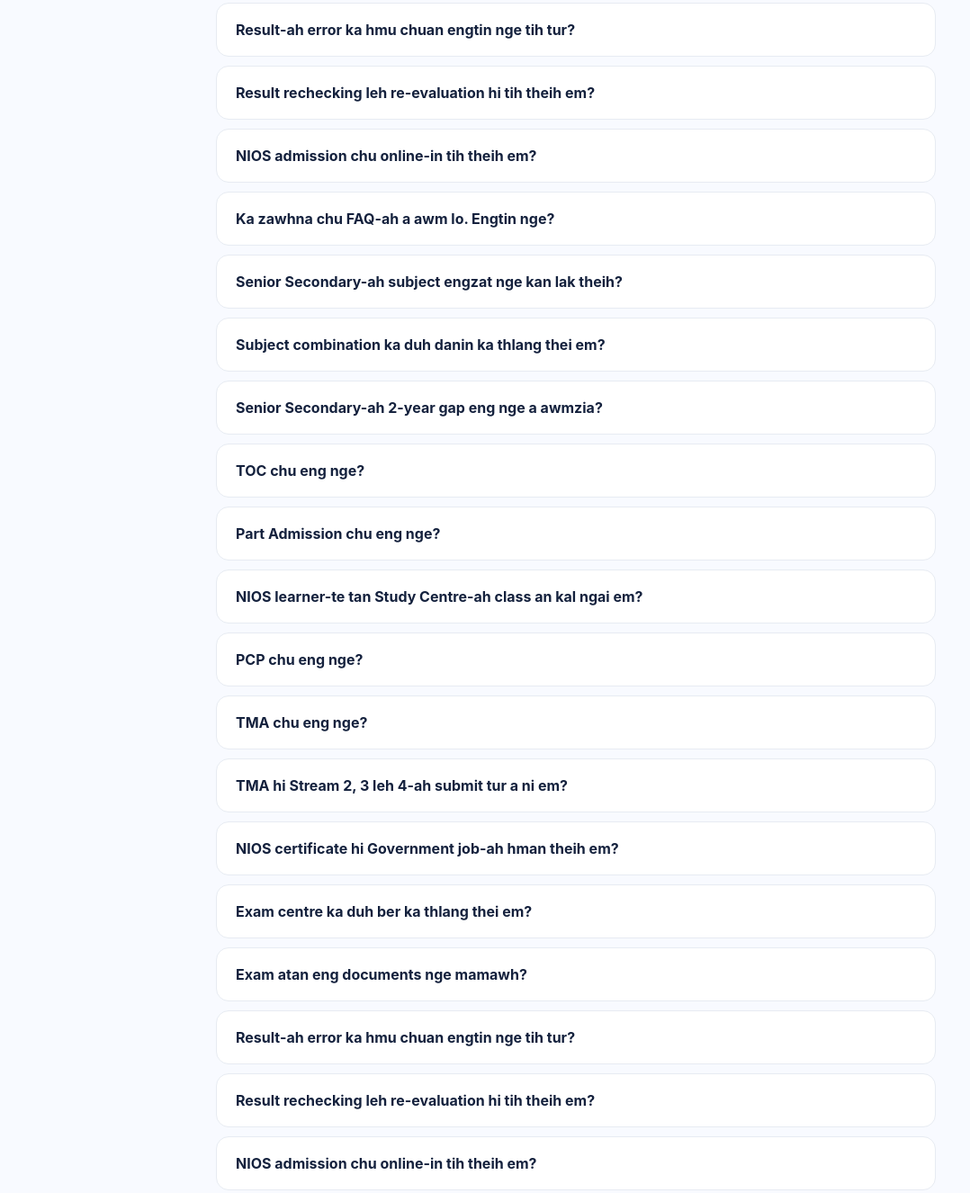
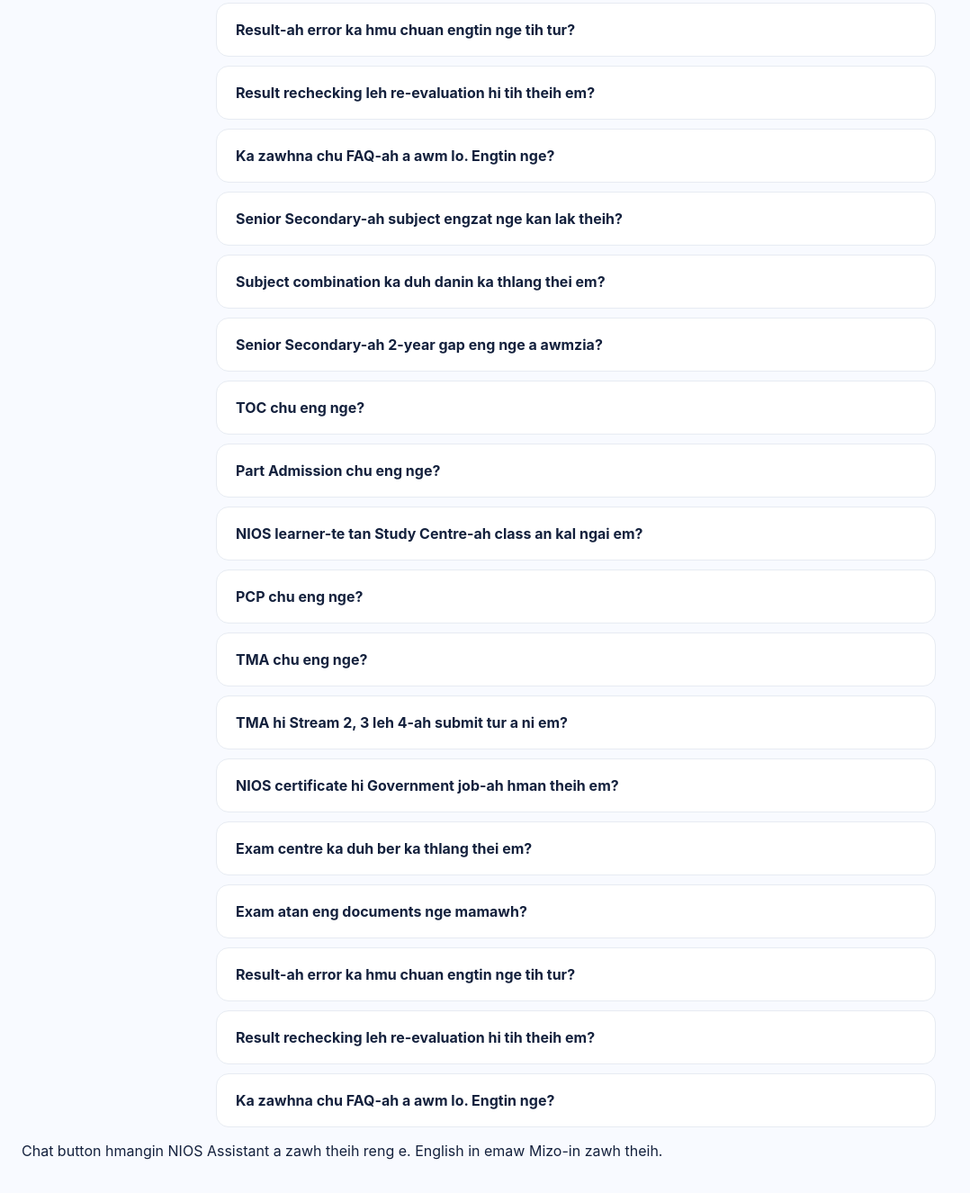
Before and after one commit to NIOSMizoram/nios-admission-centre, a website: page index.html in a window 1280 px wide. Shown: the part 2794-4120 px from the top of the page at 90% size, without its empty margins (0-1078 px from the left). Drawn offline with Linux system fonts and the light colour scheme.

Commit message:
Update index.html

```diff
--- a/index.html
+++ b/index.html
@@ -186,10 +186,6 @@
     <p>Aw. Rechecking leh re-evaluation provision a awm. Rechecking fee ₹400 per subject a ni. Re-evaluation fee chu Public Examination-ah ₹1000 per subject, ODE-ah ₹1200 per subject a ni. Theory paper atan chauh applicable a ni.</p>
   </details>
 
-  <details>
-    <summary>NIOS admission chu online-in tih theih em?</summary>
-    <p>Aw. Admission chu 100% online-a tih theih a ni. Learner-in NIOS website, AI/Study Centre, Regional Centre emaw CSC hmangin application submit theih a ni.</p>
-  </details>
 
   <details>
     <summary>Ka zawhna chu FAQ-ah a awm lo. Engtin nge?</summary>
@@ -267,10 +263,6 @@
     <p>Aw. Rechecking leh re-evaluation provision a awm. Rechecking fee ₹400 per subject a ni. Re-evaluation fee chu Public Examination-ah ₹1000 per subject, ODE-ah ₹1200 per subject a ni. Theory paper atan chauh applicable a ni.</p>
   </details>
 
-  <details>
-    <summary>NIOS admission chu online-in tih theih em?</summary>
-    <p>Aw. Admission chu 100% online-in tih theih a ni. Learner-in NIOS website, AI/Study Centre, Regional Centre emaw CSC hmangin application submit theih a ni.</p>
-  </details>
 
   <details>
     <summary>Ka zawhna chu FAQ-ah a awm lo. Engtin nge?</summary>
```
